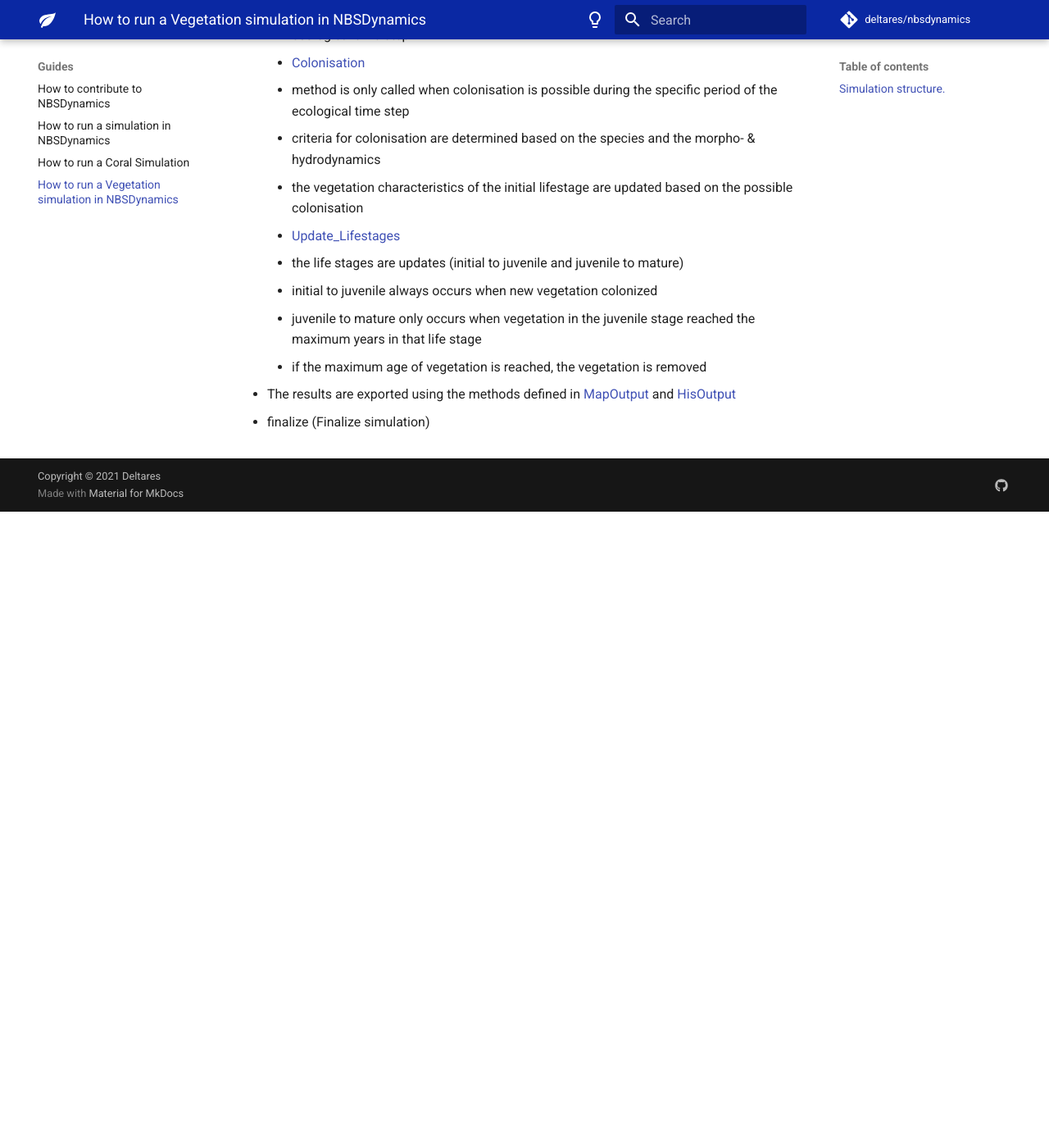
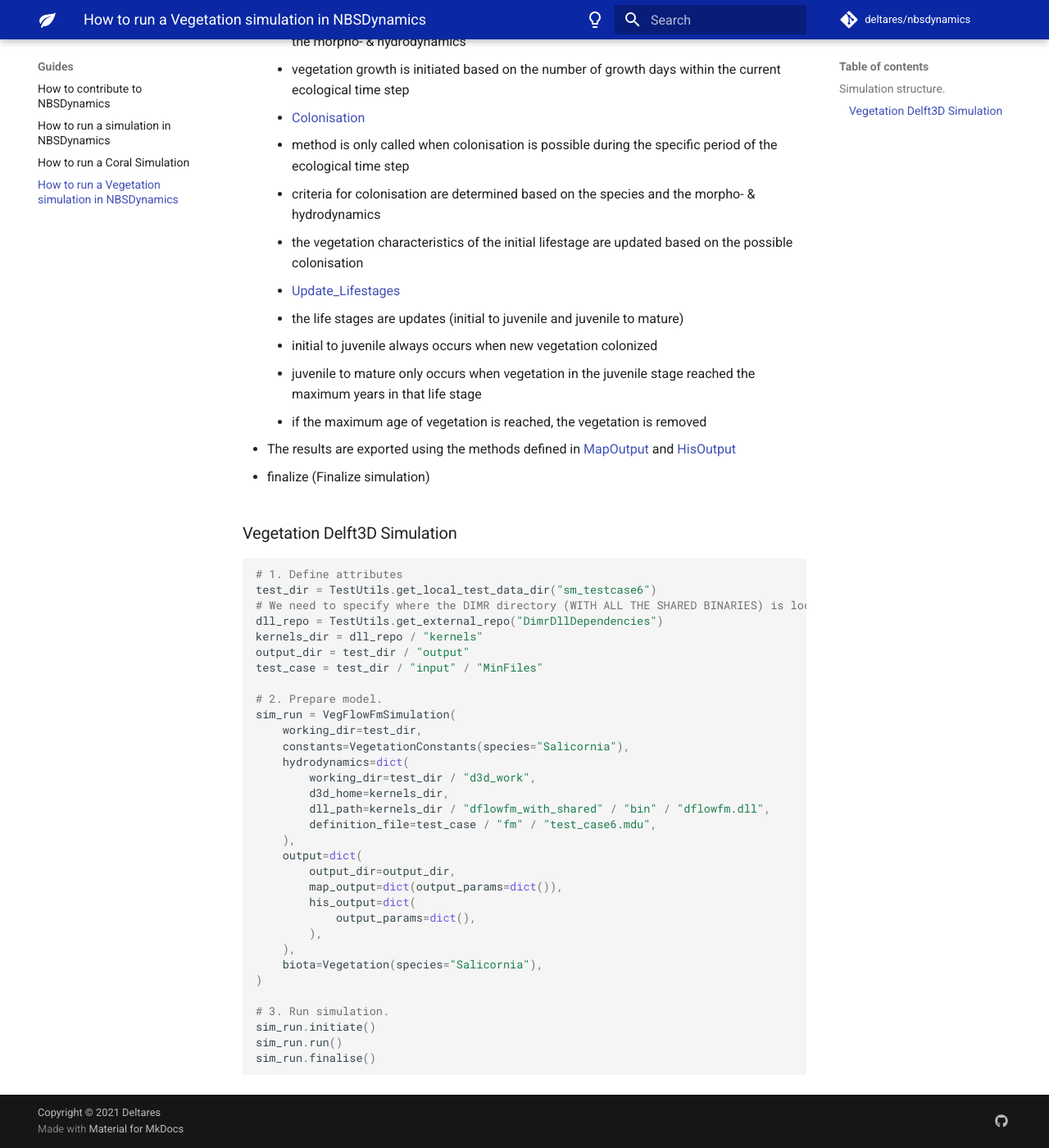
Before and after one commit to Deltares-research/NBSDynamics, an MkDocs documentation site: the page built from docs/guides/run_simulation_veg.md, in a window 1280 px wide and 1400 px high, scrolled down 1402 px. Shown: the whole window at 82% size. Built offline with MkDocs 1.6.1 and Material for MkDocs 9.7.7, drawn with Linux system fonts in a browser that asks for light colours; comment, search, counter and statistics services are not loaded; before the commit the page ends 2026 px from its top, so only the background shows below that; some of the changed text lies outside the part shown.

Commit message:
docs(docs/guides/run_simulation_veg.md): Changed documentation to include the test data

````diff
--- a/docs/guides/run_simulation_veg.md
+++ b/docs/guides/run_simulation_veg.md
@@ -1,4 +1,6 @@
 # How to run a Vegetation simulation in NBSDynamics
+
+To fully understand how to create a simulation object in NBSDynamics we recommend first going through the basic guideline [How to create and run a simulation](../../guides/run_simulation).
 
 An example of how a simulation is run can be found in the [acceptance tests](../../test/test_acceptance.py#TestAcceptance::test_given_veg_case_runs)
 
@@ -47,3 +49,39 @@ With those parameters assigned to the object, the simulation is started by using
   * The results are exported using the methods defined in [MapOutput](../../reference/output/vegetation_output/#src.biota_models.vegetation.output.veg_output_model) and [HisOutput](../../reference/output/vegetation_output/#src.biota_models.vegetation.output.veg_output_model)
 
 * finalize (Finalize simulation)
+
+### Vegetation Delft3D Simulation
+```python
+# 1. Define attributes
+test_dir = TestUtils.get_local_test_data_dir("sm_testcase6")
+# We need to specify where the DIMR directory (WITH ALL THE SHARED BINARIES) is located.
+dll_repo = TestUtils.get_external_repo("DimrDllDependencies")
+kernels_dir = dll_repo / "kernels"
+output_dir = test_dir / "output"
+test_case = test_dir / "input" / "MinFiles"
+
+# 2. Prepare model.
+sim_run = VegFlowFmSimulation(
+    working_dir=test_dir,
+    constants=VegetationConstants(species="Salicornia"),
+    hydrodynamics=dict(
+        working_dir=test_dir / "d3d_work",
+        d3d_home=kernels_dir,
+        dll_path=kernels_dir / "dflowfm_with_shared" / "bin" / "dflowfm.dll",
+        definition_file=test_case / "fm" / "test_case6.mdu",
+    ),
+    output=dict(
+        output_dir=output_dir,
+        map_output=dict(output_params=dict()),
+        his_output=dict(
+            output_params=dict(),
+        ),
+    ),
+    biota=Vegetation(species="Salicornia"),
+)
+
+# 3. Run simulation.
+sim_run.initiate()
+sim_run.run()
+sim_run.finalise()
+```
````
Also changed, not shown: 1 other file.
